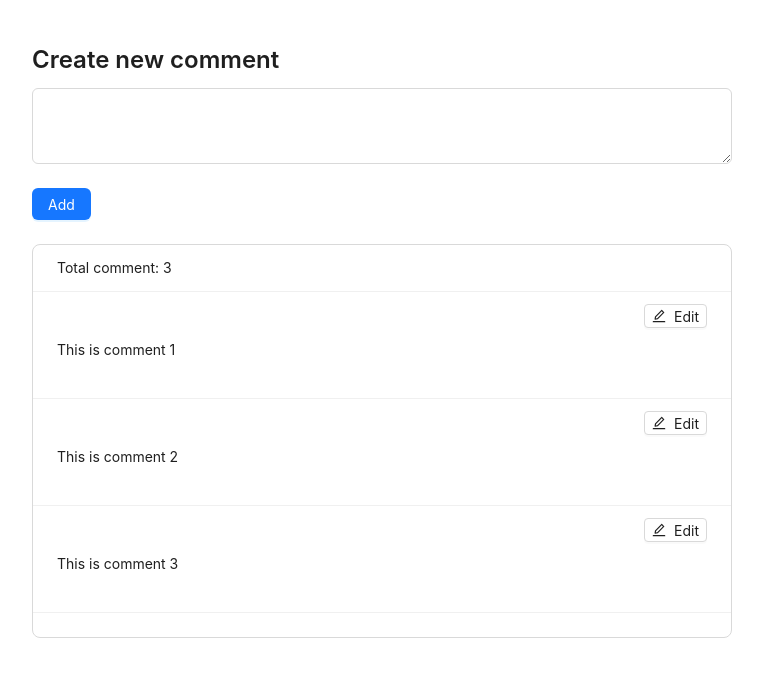
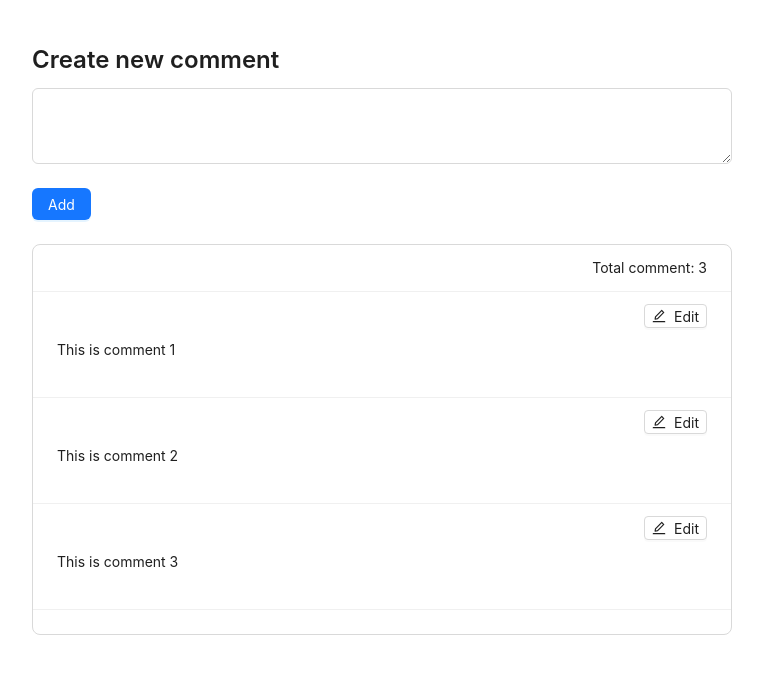
Before and after one commit to numpon014/demo-app, a React (Create React App) app: page / in a window 1280 px wide. Shown: the top 676 px of the page, without its empty margins (258-1021 px from the left). Built offline with nearby package versions, Linux system fonts and the light colour scheme.

Commit message:
Fixed errors when clear all edit comment and toggle off the form and message disappeard

```diff
--- a/src/components/CommentForm/index.tsx
+++ b/src/components/CommentForm/index.tsx
@@ -9,20 +9,15 @@ interface CommentFormProp {
   onFinish: (data: ICommentDto) => void
   onCancel?: () => void
   comment?: ICommentDto
-  isFormReset?: boolean
 }
 
-function CommentForm({
-  comment, onFinish, onCancel, isFormReset = false,
-} : CommentFormProp) {
+function CommentForm({ comment, onFinish, onCancel } : CommentFormProp) {
   const formRef = React.useRef<FormInstance>(null);
 
   const onSubmit = (data: ICommentDto) => {
     onFinish(data);
 
-    if (isFormReset) {
-      formRef.current?.resetFields();
-    }
+    formRef.current?.resetFields();
   };
 
   return (
--- a/src/components/CommentItem/index.tsx
+++ b/src/components/CommentItem/index.tsx
@@ -44,13 +44,9 @@ function CommentItem({ comment, onUpdate }: CommentItemProp) {
           {comment.message}
         </Paragraph>
       </div>
-      <Row>
-        <Col span={24}>
-          <div style={{ display: (!showForm ? 'none' : 'block') }}>
-            <CommentForm onFinish={onFinish} comment={comment} onCancel={toggleForm} />
-          </div>
-        </Col>
-      </Row>
+      {
+        (showForm) && (<CommentForm onFinish={onFinish} comment={comment} onCancel={toggleForm} />)
+      }
     </Wrapper>
   );
 }
--- a/src/containers/pages/HomePage/index.style.tsx
+++ b/src/containers/pages/HomePage/index.style.tsx
@@ -1,7 +1,10 @@
 import styled from 'styled-components';
 
 export const PageWrapper = styled.div`
-  .list-action-wrapper {
+  .comment-list-header {
+    text-align: right;
+  }
+  .comment-list-footer {
     display: flex;
 
     .show-more-button, .hide-button {
--- a/src/containers/pages/HomePage/index.tsx
+++ b/src/containers/pages/HomePage/index.tsx
@@ -53,8 +53,8 @@ function HomePage() {
     setCurrentShowItem(initialShowItem);
   };
 
-  const commentListAction = () => (
-    <div className="list-action-wrapper">
+  const commentListFooter = () => (
+    <div className="comment-list-footer">
       {
           (currentShowItem < comments.length) && (
             <Button className="show-more-button" onClick={onLoadMore} size="small">Show More</Button>
@@ -73,16 +73,16 @@ function HomePage() {
       <Row className="new-comment-form-wrapper">
         <Col span={24}>
           <Title level={3}>Create new comment</Title>
-          <CommentForm onFinish={onFinish} isFormReset />
+          <CommentForm onFinish={onFinish} />
         </Col>
       </Row>
       <Row>
         <Col span={24}>
           <List
-            header={<div>{`Total comment: ${comments.length}`}</div>}
-            footer={commentListAction()}
+            bordered
+            header={<div className="comment-list-header">{`Total comment: ${comments.length}`}</div>}
+            footer={commentListFooter()}
             itemLayout="horizontal"
-            bordered
             dataSource={comments.slice(0, currentShowItem)}
             renderItem={(comment: ICommentDto) => (
               <List.Item>
```
